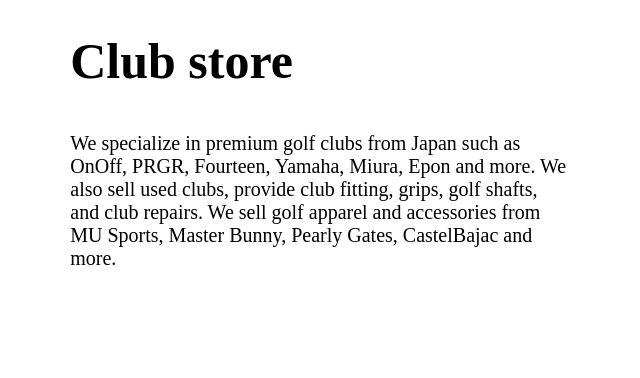
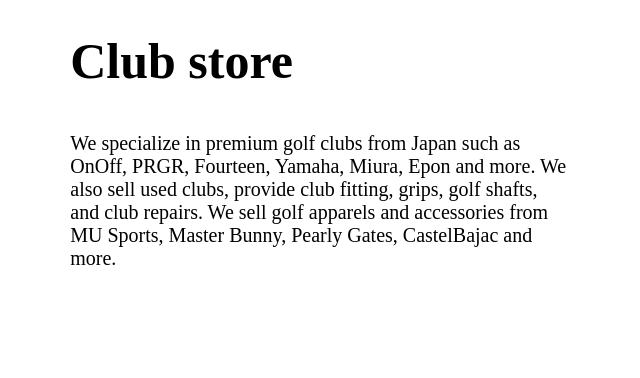
Before and after one commit to jyeo0125/golf, a plain HTML site: page index.html in a window 1280 px wide. Shown: the part 1120-1498 px from the top of the page, 16-656 px from the left. Drawn offline with nearby package versions, Linux system fonts and the light colour scheme.

Commit message:
type o fix 2

```diff
--- a/index.html
+++ b/index.html
@@ -111,7 +111,7 @@
             <h1 class="service__title">Club store</h1>
             <br>
             <p class="service__p">
-                We specialize in premium golf clubs from Japan such as OnOff, PRGR, Fourteen, Yamaha, Miura, Epon and more. We also sell used clubs, provide club fitting, grips, golf shafts, and club repairs. We sell golf apparel and accessories from MU Sports, Master Bunny, Pearly Gates, CastelBajac and more.
+                We specialize in premium golf clubs from Japan such as OnOff, PRGR, Fourteen, Yamaha, Miura, Epon and more. We also sell used clubs, provide club fitting, grips, golf shafts, and club repairs. We sell golf apparels and accessories from MU Sports, Master Bunny, Pearly Gates, CastelBajac and more.
 
         </article>
     </section>
```
